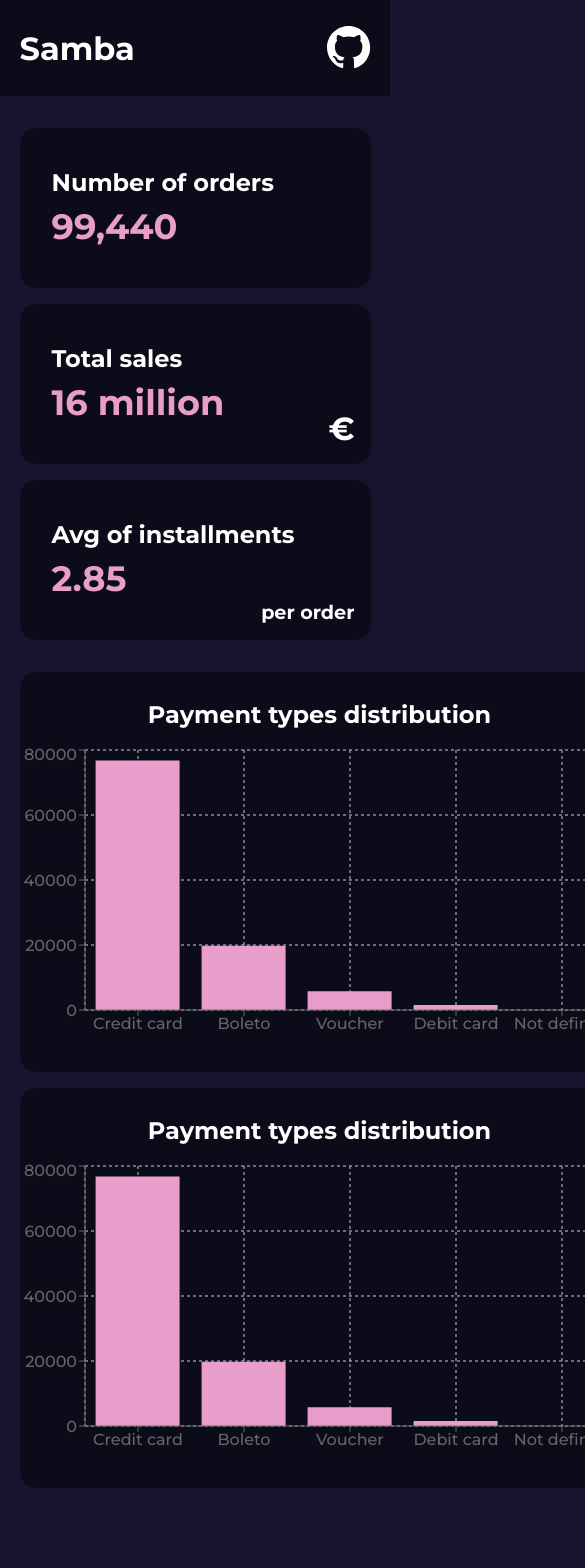
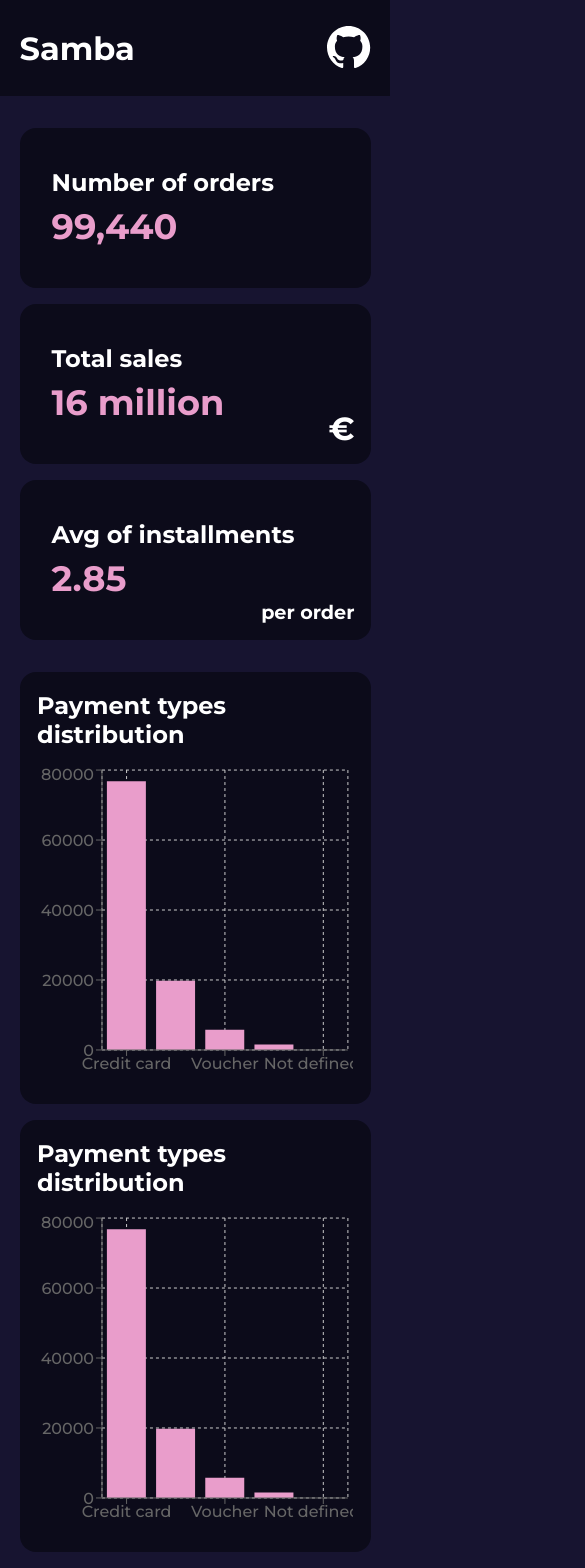
Before and after one commit to sergiopm97/samba, a React (Vite) app: page / in a window 390 px wide. Shown: the top 1568 px of the page, 585 px wide, since content can reach past the window. Before the commit the page ends 1520 px from the top, so only its background shows below. Built offline with nearby package versions, Linux system fonts and the light colour scheme.

Commit message:
Implement responsive version of the chart
Implementation of the responsive version of the payment type distribution chart

```diff
--- a/src/components/paymentTypesPlot/PaymentTypesPlot.jsx
+++ b/src/components/paymentTypesPlot/PaymentTypesPlot.jsx
@@ -1,5 +1,5 @@
 import payments from "../../data/payments.json";
-import { BarChart, Bar, XAxis, YAxis, CartesianGrid, Tooltip } from "recharts";
+import { BarChart, Bar, XAxis, YAxis, CartesianGrid, Tooltip, ResponsiveContainer } from "recharts";
 import "./PaymentTypesPlot.scss";
 import colors from "../colors";
 
@@ -9,13 +9,15 @@ function PaymentTypesPlot() {
   return (
     <div className="payment-types-plot-container">
       <h1 className="payment-types-plot-container--title">Payment types distribution</h1>
-      <BarChart width={600} height={300} data={paymentTypes}>
+      <ResponsiveContainer width={"90%"} height={"80%"}>
+        <BarChart data={paymentTypes}>
           <CartesianGrid strokeDasharray="3 3" />
           <Tooltip cursor={{ fill: colors.mediumBlue, opacity: 0.75 }} content={<CustomToolTip />} />
           <Bar dataKey="Count" fill={colors.pink} />
           <XAxis dataKey="Payment type" />
           <YAxis />
         </BarChart>
+      </ResponsiveContainer>
     </div>
   );
 }
--- a/src/components/paymentTypesPlot/PaymentTypesPlot.scss
+++ b/src/components/paymentTypesPlot/PaymentTypesPlot.scss
@@ -1,4 +1,5 @@
 @import "../../scss/variables";
+@import "../../scss/responsive";
 
 .payment-types-plot-container {
   gap: 1rem;
@@ -11,13 +12,26 @@
   align-items: center;
   display: flex;
   flex-grow: 1;
+  width: 40%;
 
   &:hover {
     box-shadow: 8px 8px 0px 0px $pink;
   }
 
+  @include responsive(portatil-standard) {
+    width: inherit;
+  }
+
+  @include responsive(mobile-large) {
+    padding: 1rem 0rem 1rem 0rem;
+  }
+
   &--title {
     font-size: 1.5rem;
+
+    @include responsive(mobile-large) {
+      width: 90%;
+    }
   }
 }
 
--- /dev/null
+++ b/src/scss/_responsive.scss
@@ -0,0 +1,10 @@
+$breakpoints: (
+  portatil-standard: 1024px,
+  mobile-large: 425px,
+);
+
+@mixin responsive($breakpoint) {
+  @media screen and (max-width: map-get($breakpoints, $breakpoint)) {
+    @content;
+  }
+}
```
Lines whose indentation alone changed are shown as unchanged.
